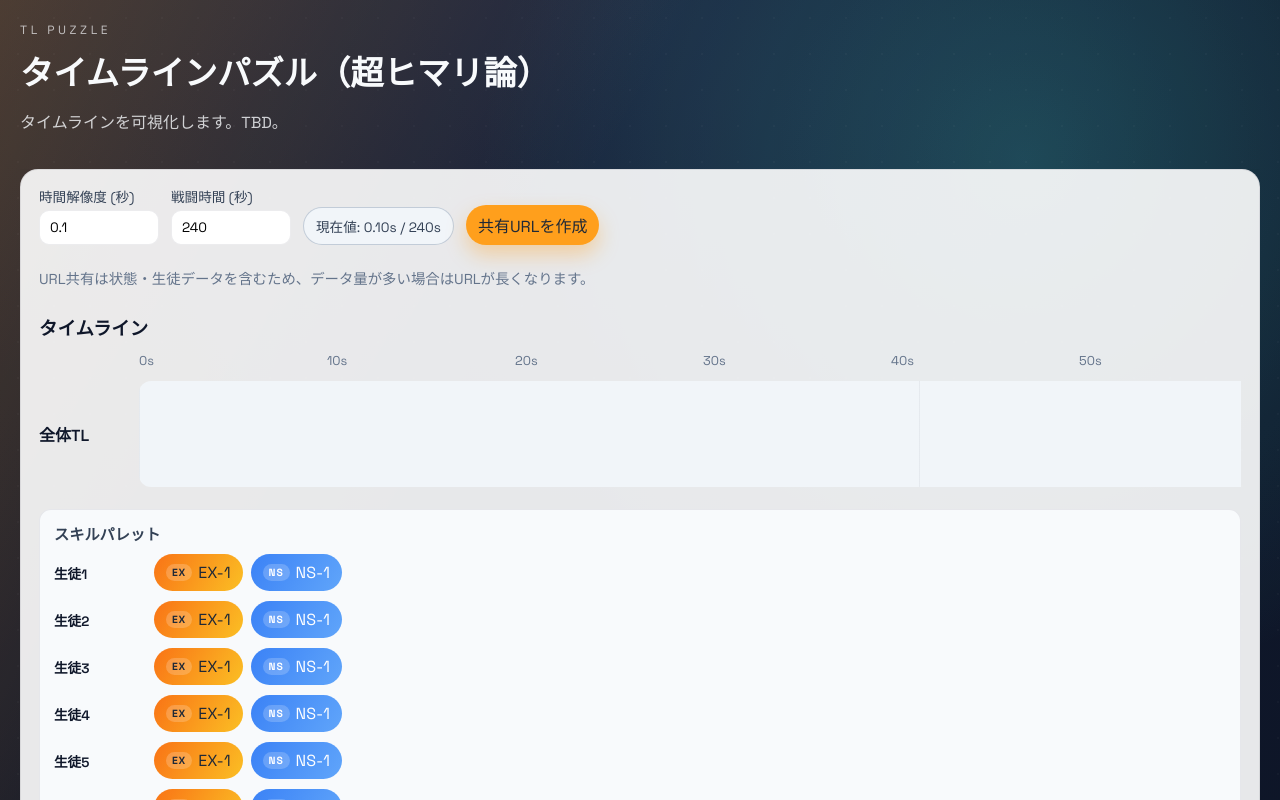
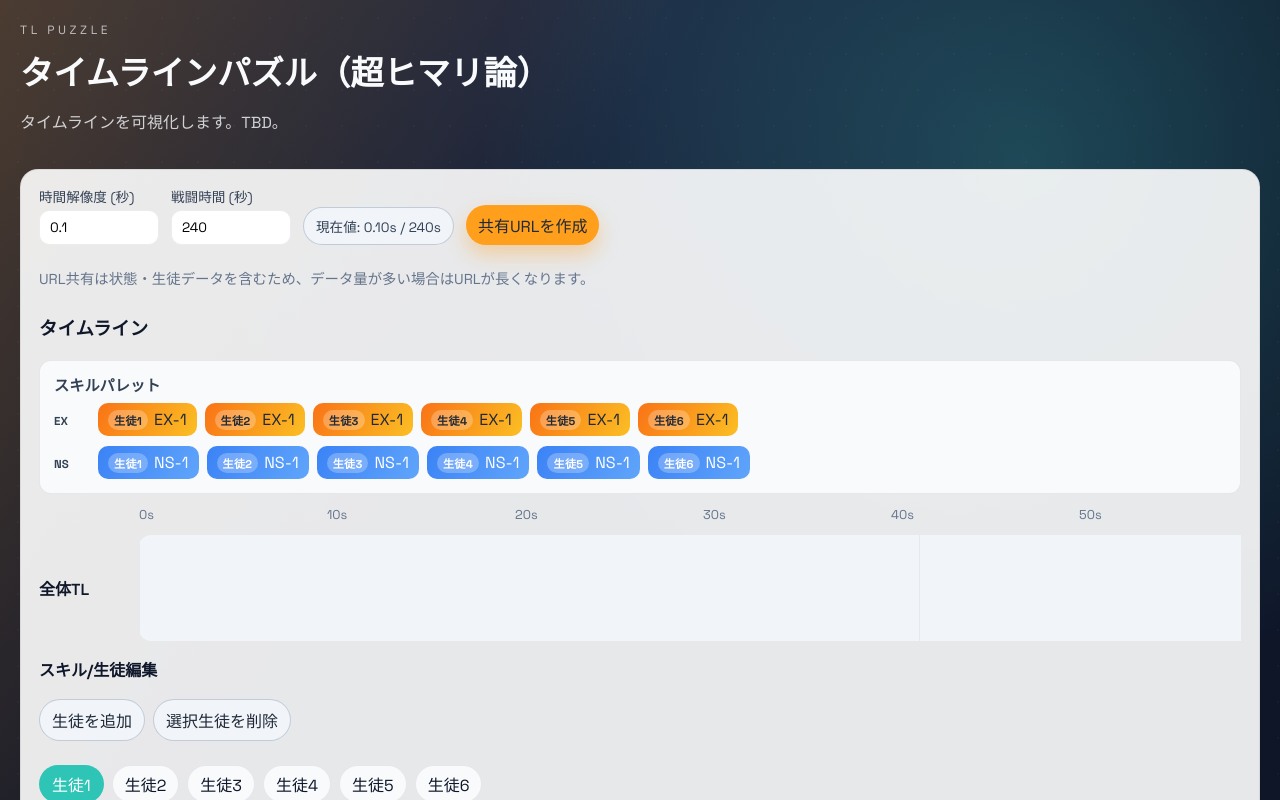
Before and after one commit to AbiraShiba/tl-puzzle, a React (Vite) app: page / in a window 1280 px wide. Shown: the top 800 px of the page. Built offline with nearby package versions, Linux system fonts and the light colour scheme.

Commit message:
🎨 move skill pallet

```diff
--- a/src/App.tsx
+++ b/src/App.tsx
@@ -1254,6 +1254,51 @@ export default function App() {
               URL共有は状態・生徒データを含むため、データ量が多い場合はURLが長くなります。
             </p>
             <h2>タイムライン</h2>
+          </div>
+          <div className="ex-palette">
+            <h3>スキルパレット</h3>
+            <div className="skill-lane ex">
+              <span className="lane-label">EX</span>
+              <div className="lane-chips">
+                {students.flatMap((student) =>
+                  student.ex.map((ex) => (
+                    <button
+                      key={`${student.id}:${ex.id}`}
+                      type="button"
+                      className="chip chip-ex lane-chip"
+                      draggable
+                      onDragStart={(event) =>
+                        handleDragStart(event, student.id, "ex", ex.id)
+                      }
+                    >
+                      <span className="chip-owner">{student.name}</span>
+                      {ex.name}
+                    </button>
+                  ))
+                )}
+              </div>
+            </div>
+            <div className="skill-lane ns">
+              <span className="lane-label">NS</span>
+              <div className="lane-chips">
+                {students.flatMap((student) =>
+                  student.ns.map((ns) => (
+                    <button
+                      key={`${student.id}:${ns.id}`}
+                      type="button"
+                      className="chip chip-ns lane-chip"
+                      draggable
+                      onDragStart={(event) =>
+                        handleDragStart(event, student.id, "ns", ns.id)
+                      }
+                    >
+                      <span className="chip-owner">{student.name}</span>
+                      {ns.name}
+                    </button>
+                  ))
+                )}
+              </div>
+            </div>
           </div>
 
           <div className="timeline-scroll">
@@ -1363,44 +1408,6 @@ export default function App() {
                 </div>
               </div>
             </div>
-          </div>
-          <div className="ex-palette">
-            <h3>スキルパレット</h3>
-            {students.map((student) => (
-              <div key={student.id} className="palette-row">
-                <span className="palette-name">{student.name}</span>
-                <div className="palette-chips">
-                  {student.ex.map((ex) => (
-                    <button
-                      key={ex.id}
-                      type="button"
-                      className="chip chip-ex"
-                      draggable
-                      onDragStart={(event) =>
-                        handleDragStart(event, student.id, "ex", ex.id)
-                      }
-                    >
-                      <span className="chip-label">EX</span>
-                      {ex.name}
-                    </button>
-                  ))}
-                  {student.ns.map((ns) => (
-                    <button
-                      key={ns.id}
-                      type="button"
-                      className="chip chip-ns"
-                      draggable
-                      onDragStart={(event) =>
-                        handleDragStart(event, student.id, "ns", ns.id)
-                      }
-                    >
-                      <span className="chip-label">NS</span>
-                      {ns.name}
-                    </button>
-                  ))}
-                </div>
-              </div>
-            ))}
           </div>
           {selectedEvent && (
             <div className="event-editor">
--- a/src/styles.css
+++ b/src/styles.css
@@ -511,18 +511,55 @@ input[type="number"] {
 
 .ex-palette {
   display: grid;
-  gap: 10px;
+  gap: 8px;
   background: #f8fafc;
   border-radius: 12px;
   padding: 12px 14px;
   border: 1px solid rgba(15, 23, 42, 0.08);
-  margin-top: 16px;
+  margin: 8px 0 12px;
 }
 
 .ex-palette h3 {
   margin: 0;
   font-size: 0.95rem;
   color: var(--ink-soft);
+}
+
+.skill-lane {
+  display: grid;
+  grid-template-columns: 36px 1fr;
+  align-items: center;
+  gap: 8px;
+}
+
+.lane-label {
+  font-size: 0.72rem;
+  font-weight: 700;
+  color: var(--ink-soft);
+}
+
+.lane-chips {
+  display: flex;
+  gap: 8px;
+  flex-wrap: nowrap;
+  overflow-x: auto;
+  padding-bottom: 2px;
+}
+
+.lane-chip {
+  flex: 0 0 auto;
+  white-space: nowrap;
+  padding: 6px 10px;
+  border-radius: 10px;
+}
+
+.chip-owner {
+  font-size: 0.7rem;
+  font-weight: 700;
+  letter-spacing: 0.02em;
+  padding: 2px 6px;
+  border-radius: 999px;
+  background: rgba(255, 255, 255, 0.25);
 }
 
 .timeline-editor {
@@ -557,24 +594,6 @@ input[type="number"] {
 .timeline-editor h3 {
   margin: 0;
   font-size: 1rem;
-}
-
-.palette-row {
-  display: grid;
-  grid-template-columns: 90px 1fr;
-  gap: 10px;
-  align-items: center;
-}
-
-.palette-name {
-  font-weight: 600;
-  font-size: 0.85rem;
-}
-
-.palette-chips {
-  display: flex;
-  gap: 8px;
-  flex-wrap: wrap;
 }
 
 .event-editor {
@@ -900,8 +919,9 @@ select {
     padding: 24px 18px 48px;
   }
 
-  .palette-row {
+  .skill-lane {
     grid-template-columns: 1fr;
+    gap: 4px;
   }
 
   .timeline-row {
```
